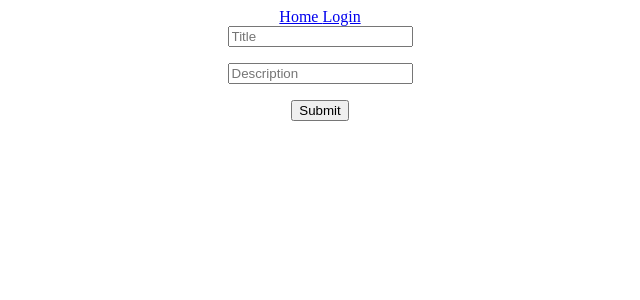
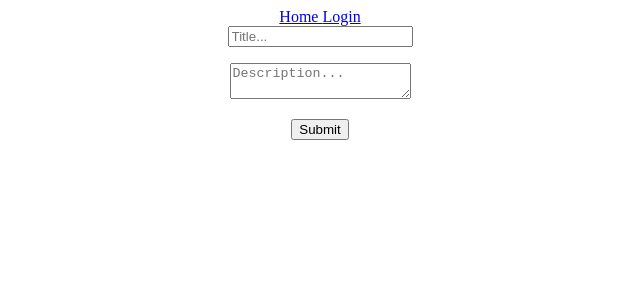
Before and after one commit to HarryZ1/SocialMedia, a React (Create React App) app: page /createpost in a window 1280 px wide. Shown: the top 300 px of the page, without its empty margins (320-960 px from the left). Built offline with nearby package versions, Linux system fonts and the light colour scheme; no server answers.

Commit message:
You're able to send data to firestore now.

```diff
--- a/src/config/firebase.ts
+++ b/src/config/firebase.ts
@@ -2,6 +2,7 @@
 import { initializeApp } from "firebase/app";
 import { getAnalytics } from "firebase/analytics";
 import { getAuth, GoogleAuthProvider } from "firebase/auth";
+import { getFirestore } from "firebase/firestore";
 
 // TODO: Add SDKs for Firebase products that you want to use
 // https://firebase.google.com/docs/web/setup#available-libraries
@@ -25,3 +26,4 @@ const analytics = getAnalytics(app);
 
 export const auth = getAuth(app);
 export const provider = new GoogleAuthProvider();
+export const db = getFirestore(app);
--- a/src/pages/create-post/create-form.tsx
+++ b/src/pages/create-post/create-form.tsx
@@ -1,6 +1,11 @@
 import { useForm } from "react-hook-form";
 import * as yup from "yup";
 import { yupResolver } from "@hookform/resolvers/yup";
+import { addDoc, collection } from "firebase/firestore";
+import { db, auth } from "../../config/firebase";
+import { useAuthState } from "react-firebase-hooks/auth";
+import { useNavigate } from "react-router-dom";
+
 
 interface FormData {
     title: string;
@@ -8,24 +13,38 @@ interface FormData {
 }
 
 export const CreateForm = () => {
+
+    const [user] = useAuthState(auth);
+    const navigate = useNavigate();
+
     const schema = yup.object().shape({
         title: yup.string().required("The title of the post is required"),
-        description: yup.string().required("The description of the post is required"),
+        description: yup.string().required("The description of the post is required").min(20).max(200),
     });
 
-    const { register, handleSubmit, formState: {errors} } = useForm({
+    const { register, handleSubmit, formState: {errors} } = useForm<FormData>({
         resolver: yupResolver(schema),
     });
 
-    const onSubmit = (data: FormData) => {
-        console.log(data);
+    const postsRef = collection(db, "posts");
+
+    const onCreatePost = async (data: FormData) => {
+        await addDoc(postsRef, {
+        //    title: data.title,
+        //    description: data.description, can be written as ...data
+            ...data,
+            username: user?.displayName,
+            userId: user?.uid,
+        });
+
+        navigate("/");
     }
 
     return (
-        <form onSubmit={handleSubmit(onSubmit)}>
-            <input type="text" placeholder="Title" {...register("title")}/>
+        <form onSubmit={handleSubmit(onCreatePost)}>
+            <input type="text" placeholder="Title..." {...register("title")}/>
             <p>{errors.title?.message}</p>
-            <input type="text" placeholder="Description" {...register("description")}/>
+            <textarea placeholder="Description..." {...register("description")}/>
             <p>{errors.description?.message}</p>
             <input type="submit"/>
         </form>
```
